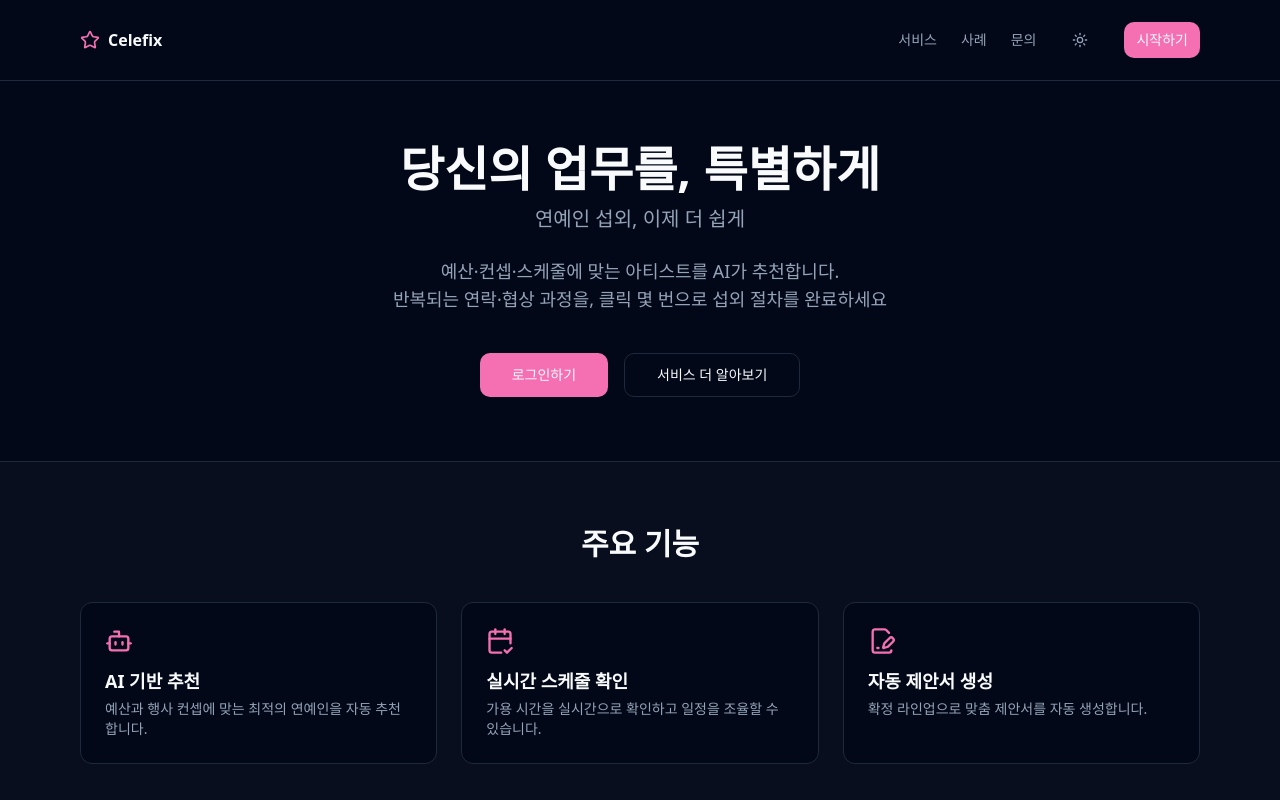
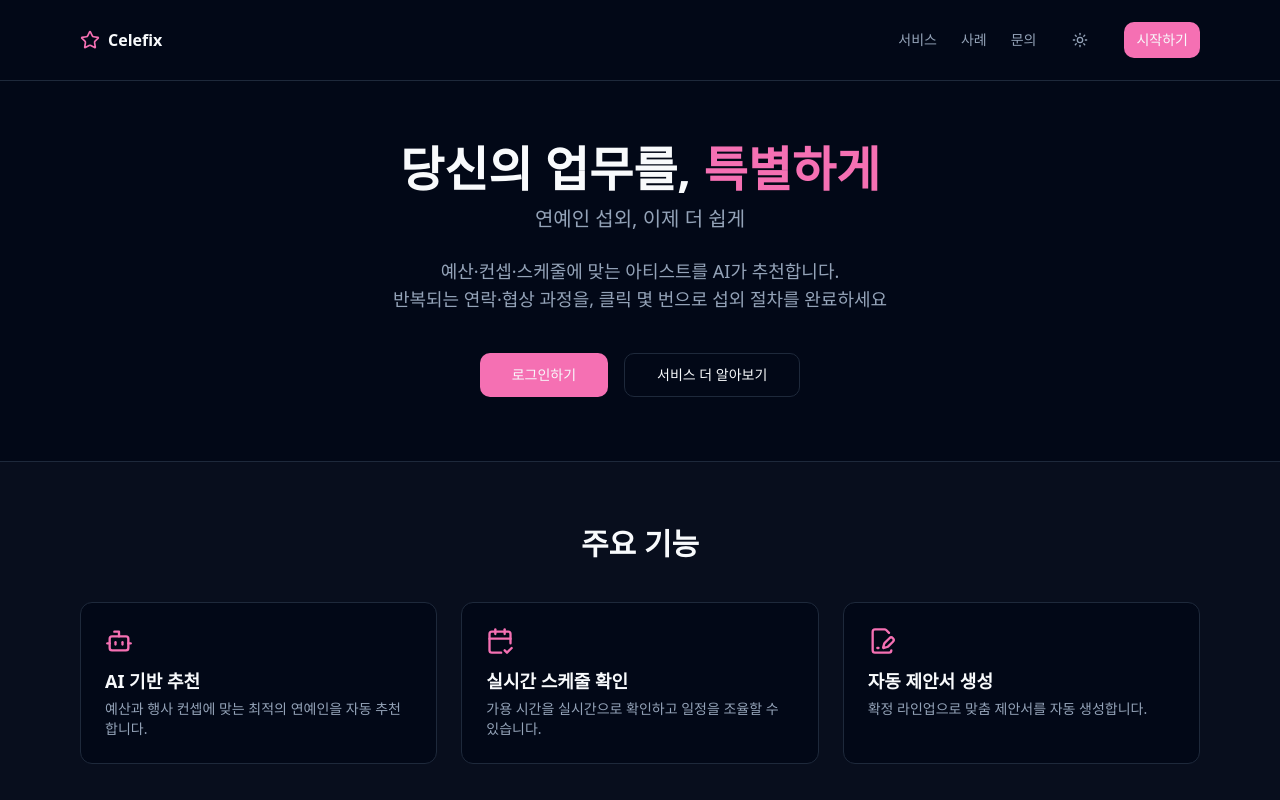
Before and after one commit to lje0722/celefix-auto-agent, a React (Vite) app: page / in a window 1280 px wide. Shown: the top 800 px of the page. Built offline with nearby package versions, Linux system fonts and the light colour scheme.

Commit message:
Add pink color to title
Apply pink color to the word "특별하게" in the hero section title.
Here are the files that were edited by the AI in that message:
-edited src/pages/Index.tsx

```diff
--- a/src/pages/Index.tsx
+++ b/src/pages/Index.tsx
@@ -42,7 +42,7 @@ export default function Index() {
           {/* Hero */}
           <section className="mx-auto max-w-6xl px-4 py-16 text-center">
             <h1 className="text-4xl md:text-5xl font-bold leading-tight">
-              당신의 업무를, 특별하게
+              당신의 업무를, <span className="text-primary">특별하게</span>
             </h1>
             <p className="mt-3 text-xl text-muted-foreground">연예인 섭외, 이제 더 쉽게</p>
             <p className="mt-6 max-w-3xl mx-auto text-base md:text-lg text-muted-foreground">
```
